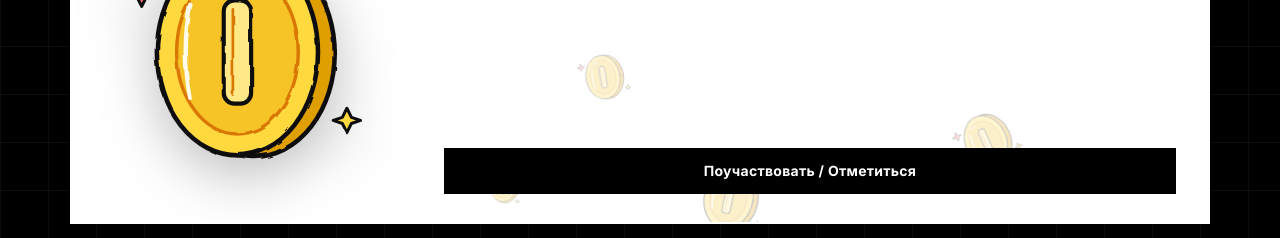
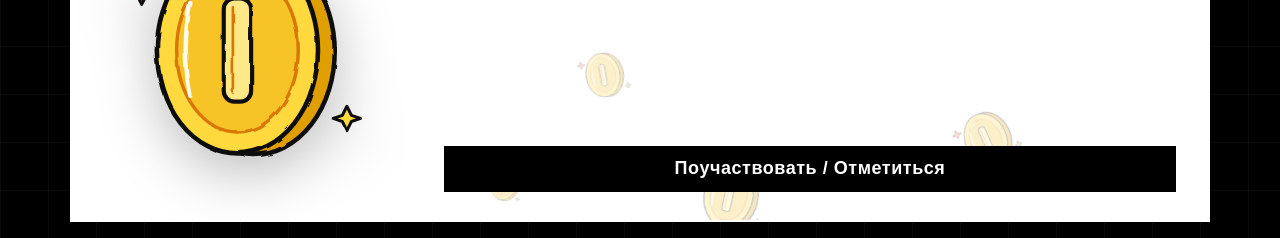
Before and after one commit to jolyyoba/wishlist, a plain HTML site: page index.html in a window 1280 px wide. Shown: the part 482-720 px from the top of the page. Drawn offline with nearby package versions, Linux system fonts and the light colour scheme; no server answers; a web font is replaced by a local one.

Commit message:
Add files via upload

```diff
--- a/index.html
+++ b/index.html
@@ -17,7 +17,7 @@
     rel="stylesheet"
   />
 
-  <link rel="stylesheet" href="styles.css?v=16" />
+  <link rel="stylesheet" href="styles.css?v=17" />
 </head>
 <body>
   <div class="grid-bg" aria-hidden="true"></div>
--- a/styles.css
+++ b/styles.css
@@ -62,10 +62,12 @@ html {
 body {
   margin: 0;
   min-height: 100vh;
-  font-family: "Inter", Arial, sans-serif;
+  font-family: "Handjet", Arial, sans-serif;
+  font-size: 18px;
+  letter-spacing: 0.02em;
   background-color: var(--bg);
   color: var(--text);
-  line-height: 1.5;
+  line-height: 1.35;
   overflow-x: hidden;
   transition: background-color 0.25s var(--ease-bzik), color 0.25s var(--ease-bzik);
 }
@@ -766,9 +768,9 @@ body {
   padding: 0 20px;
   border-radius: 0;
   font-family: inherit;
-  font-size: 14px;
+  font-size: 18px;
   font-weight: 700;
-  letter-spacing: 0.02em;
+  letter-spacing: 0.03em;
   transition: transform 0.25s var(--ease-bzik),
     background-color 0.15s ease,
     color 0.15s ease,
@@ -1048,7 +1050,8 @@ body {
   background: var(--bg);
   color: var(--text);
   font-family: inherit;
-  font-size: 15px;
+  font-size: 18px;
+  letter-spacing: 0.02em;
 }
 
 .bzik-input:focus {
```
